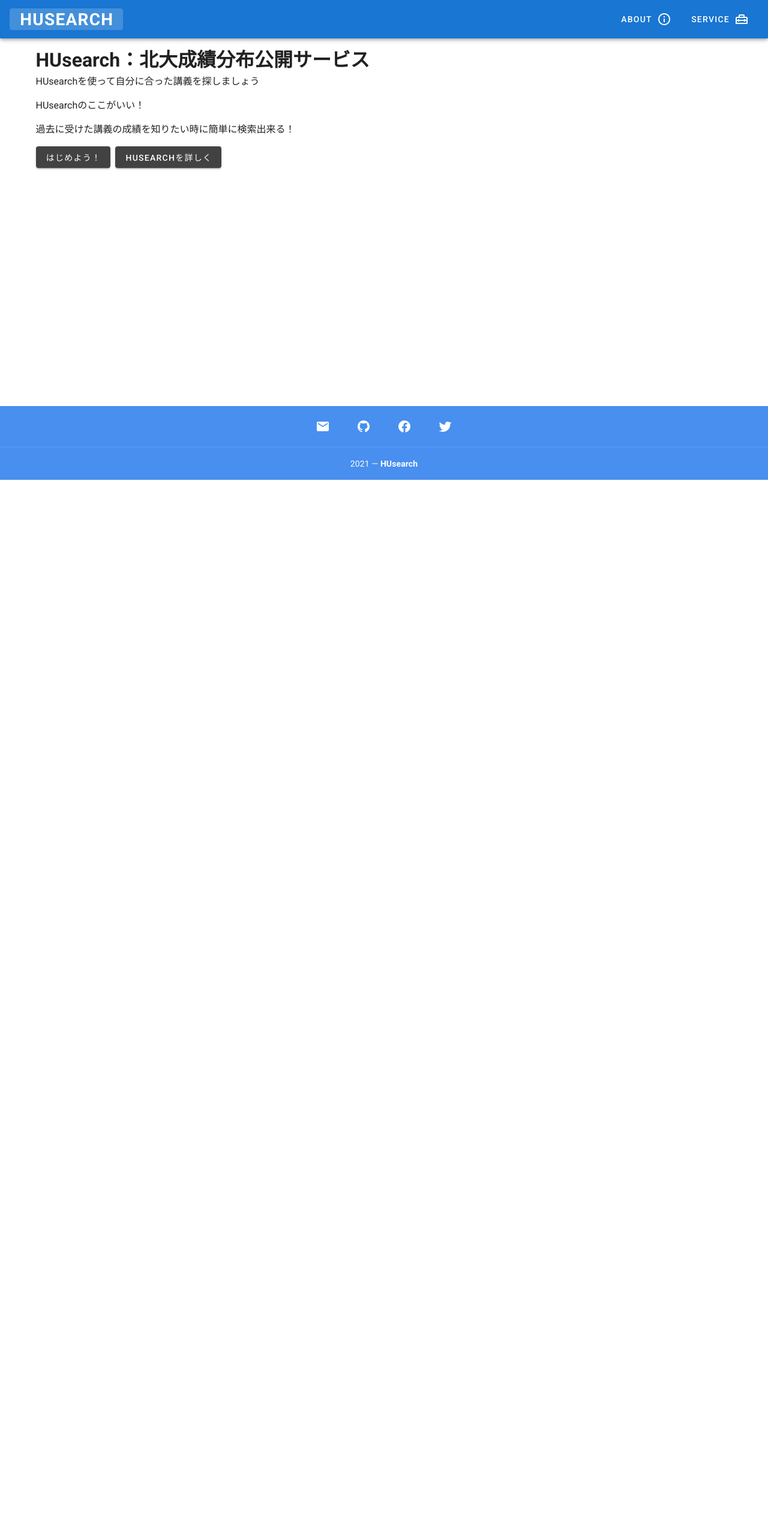
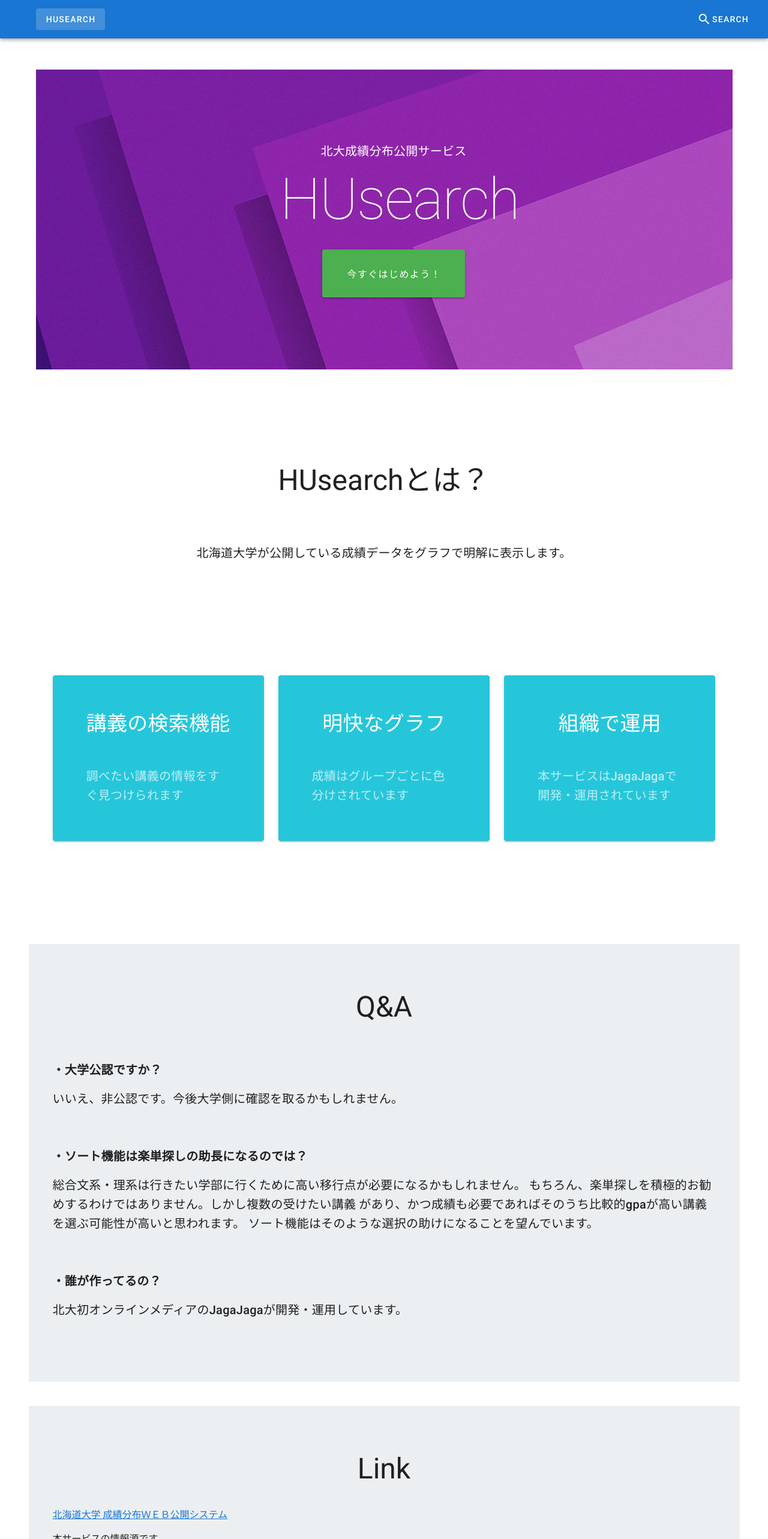
Before and after one commit to JagaJagaHU/iNAZO, a Vue app in the folder client/: page / in a window 1280 px wide. Shown: the top 2566 px of the page at 60% size. Before the commit the page ends 800 px from the top, so only its background shows below. Built offline with nearby package versions, Linux system fonts and the light colour scheme; what vue-head would draw is missing.

Commit message:
フロント基礎完成

```diff
--- a/client/src/App.vue
+++ b/client/src/App.vue
@@ -1,87 +1,32 @@
 <template>
 
     <v-app>
-        <v-app-bar
-        app
-        color="primary"
-        dark
-        absolute
-        >
-        <v-toolbar-title>
-            <v-btn to="/" text><h1>HUsearch</h1></v-btn>
-        </v-toolbar-title>
 
-        <v-spacer></v-spacer>
+        <Header></Header>
 
-        <v-toolbar-items>
-            <v-btn
-            to="/about"
-            text
-            >
-            <span class="mr-2">about</span>
-            <v-icon>mdi-information-outline</v-icon>
-            </v-btn>
-            <v-btn
-            to="/service"
-            text
-            >
-            <span class="mr-2">service</span>
-            <v-icon>mdi-toolbox-outline</v-icon>
-            </v-btn>
-        </v-toolbar-items>
-        </v-app-bar>
-
-        <v-main app>
+        <v-main class="my-10" app>
             <router-view/>
         </v-main>
 
-        <v-footer color="primary" padless dark app absolute>
-            <v-card
-                flat
-                tile
-                width="100%"
-                color="primary"
-                class="lighten-1 text-center"
-            >
-                <v-card-text>
-                <v-btn
-                    v-for="icon in icons"
-                    :key="icon"
-                    class="mx-4"
-                    icon
-                >
-                    <v-icon size="24px">
-                    {{ icon }}
-                    </v-icon>
-                </v-btn>
-                </v-card-text>
-
-                <v-divider></v-divider>
-
-                <v-card-text class="white--text">
-                {{ new Date().getFullYear() }} — <strong>HUsearch</strong>
-                </v-card-text>
-            </v-card>
-        </v-footer>
+        <Footer></Footer>
 
     </v-app>
 
 </template>
 
 <script>
+import Header from './components/Header.vue';
+import Footer from './components/Footer.vue';
 
 export default {
     name: 'App',
-
+    components: {
+        Header,
+        Footer,
+    },
     data: () => ({
         titleInner: 'ホーム',
         discriptionContent: '',
-        icons: [
-            'mdi-email',
-            'mdi-github',
-            'mdi-facebook',
-            'mdi-twitter',
-        ],
     }),
     head: {
         title() {
--- /dev/null
+++ b/client/src/components/Footer.vue
@@ -0,0 +1,48 @@
+<template>
+
+<v-footer color="primary" padless dark app absolute>
+    <v-card
+        flat
+        tile
+        width="100%"
+        color="primary"
+        class="lighten-1 text-center"
+    >
+        <v-card-text>
+        <v-btn
+            v-for="icon in icons"
+            :key="icon"
+            class="mx-4"
+            icon
+        >
+            <v-icon size="24px">
+            {{ icon }}
+            </v-icon>
+        </v-btn>
+        </v-card-text>
+
+        <v-divider></v-divider>
+
+        <v-card-text class="white--text">
+        {{ new Date().getFullYear() }} — <strong>HUsearch</strong>
+        </v-card-text>
+    </v-card>
+</v-footer>
+
+</template>
+
+<script>
+export default {
+    data() {
+        return {
+            icons: [
+                'mdi-email',
+                'mdi-github',
+                'mdi-facebook',
+                'mdi-twitter',
+            ],
+        }
+    }
+}
+
+</script>
--- /dev/null
+++ b/client/src/components/Header.vue
@@ -0,0 +1,85 @@
+<template>
+
+<v-app-bar
+app
+color="primary"
+dark
+absolute
+>
+    <v-container>
+
+    <!-- header -->
+    <v-row>
+        <v-col cols="5" sm="2">
+            <v-btn class="px-xs-0 px-xs-1"  to="/" text>HUsearch</v-btn>
+        </v-col>
+
+        <v-spacer></v-spacer>
+
+        <!-- PC用 -->
+        <v-col cols="1" class="d-none d-sm-flex">
+            <v-toolbar-items>
+                <v-btn
+                to="/search"
+                text
+                >
+                <v-icon>mdi-magnify</v-icon>
+                <span class="mr-2">search</span>
+                </v-btn>
+            </v-toolbar-items>
+        </v-col>
+
+        <!-- スマホ用 -->
+        <v-col class="d-sm-none" cols="3">
+
+        <v-menu offset-y>
+            <template v-slot:activator="{ on }">
+            <v-btn
+            class="mx-2"
+            dark
+            elevation="0"
+            color="primary"
+            v-on="on"
+            >
+            <v-icon dark>
+                mdi-format-list-bulleted-square
+            </v-icon>
+            </v-btn>
+            </template>
+
+            <v-list>
+                <v-subheader>Get help</v-subheader>
+
+                <v-list-item v-for="item in menuItems" :key="item.title" :to="item.link">
+                    <v-list-item-icon>
+                        <v-icon>{{ item.icon }}</v-icon>
+                    </v-list-item-icon>
+                    <v-list-item-content>
+                        <v-list-item-title>{{ item.title }}</v-list-item-title>
+                    </v-list-item-content>
+                </v-list-item>
+            </v-list>
+        </v-menu>
+
+        </v-col>
+    </v-row>
+
+    </v-container>
+
+</v-app-bar>
+
+</template>
+
+<script>
+
+export default {
+    data(){
+        return{
+            menuItems:[
+            {title:'Search', link:'/search', icon:'mdi-magnify'},
+            ]
+        }
+    }
+}
+
+</script>
--- a/client/src/router/index.js
+++ b/client/src/router/index.js
@@ -11,16 +11,16 @@
     meta: { title: 'ホーム', desc: 'ホームページ' },
   },
   {
-    path: '/about',
-    name: 'About',
-    component: () => import('../views/About.vue'),
-    meta: { title: 'About', desc: 'HUsearchについて' },
+    path: '/search',
+    name: 'Search',
+    component: () => import('../views/Search.vue'),
+    meta: { title: '成績分布検索システム', desc: '績分布検索システムを利用可能' },
   },
   {
-    path: '/service',
-    name: 'service',
-    component: () => import('../views/Service.vue'),
-    meta: { title: '成績分布検索システム', desc: '績分布検索システムを利用可能' },
+    path: '*',
+    name: '404',
+    component: () => import('../views/404.vue'),
+    meta: { title: 'このページは存在しません。', desc: '404 not found.' },
   }
 ]
 
--- /dev/null
+++ b/client/src/views/404.vue
@@ -0,0 +1,13 @@
+<template>
+
+<v-container>
+<v-row>
+<v-col>
+
+<p class="text-h1">404 not found</p>
+
+</v-col>
+</v-row>
+</v-container>
+
+</template>
--- a/client/src/views/About.vue
+++ /dev/null
@@ -1,8 +0,0 @@
-<template>
-  <v-container>
-    <h1>HUsearchとは</h1>
-    <p>~~~~~~~~~~</p>
-    <h1>JagaJagaとは</h1>
-    <p>~~~~~~~~~~</p>
-  </v-container>
-</template>
--- a/client/src/views/Index.vue
+++ b/client/src/views/Index.vue
@@ -1,10 +1,154 @@
 <template>
+
 <v-container>
-    <h1>HUsearch：北大成績分布公開サービス</h1>
-    <p>HUsearchを使って自分に合った講義を探しましょう</p>
-    <p>HUsearchのここがいい！</p>
-    <p>過去に受けた講義の成績を知りたい時に簡単に検索出来る！</p>
-    <v-btn class="mr-2" color="secondary" elevation="2" to="/service">はじめよう！</v-btn>
-    <v-btn class="mr-2" color="secondary" elevation="2" to="/about">Husearchを詳しく</v-btn>
+
+<!-- top -->
+<v-row>
+<v-col>
+    <v-parallax
+        class="mb-5 mb-sm-10"
+        src="@/assets/title-background.jpg"
+        :height="height"
+    >
+    <v-row class="ml-sm-5" align="center" justify="center">
+    <v-col class="text-center" cols="12">
+        <p class="text-h6">北大成績分布公開サービス</p>
+        <p class="text-h3 text-sm-h1 ml-sm-5 font-weight-thin mb-4">HUsearch</p>
+        <v-btn
+            class="px-sm-10 py-sm-10 mt-5"
+            x-large
+            color="success"
+            dark
+            to="/search"
+        >
+            今すぐはじめよう！
+        </v-btn>
+    </v-col>
+    </v-row>
+
+    </v-parallax>
+
+    <p class="text-h4 text-sm-h3 text-center" style="margin: 10rem 0rem 5rem">HUsearchとは？</p>
+    <p class="text-h6 text-center">北海道大学が公開している成績データをグラフで明解に表示します。</p>
+
+</v-col>
+</v-row>
+
+<!-- cards -->
+<v-row style="margin: 10rem 1rem">
+<v-col cols="12" sm="4">
+    <v-card
+    class="px-10 py-10"
+    color="#26c6da"
+    dark>
+    <p class="text-center text-h4 py-5">講義の検索機能</p>
+    <v-card-subtitle class="text-h6 pb-5">
+            調べたい講義の情報をすぐ見つけられます<br>
+    </v-card-subtitle>
+    </v-card>
+</v-col>
+
+<v-col cols="12" sm="4">
+    <v-card
+    class="px-10 py-10"
+    color="#26c6da"
+    dark>
+    <p class="text-center text-h4 py-5">明快なグラフ</p>
+    <v-card-subtitle class="text-h6 pb-5">
+            成績はグループごとに色分けされています<br>
+    </v-card-subtitle>
+    </v-card>
+</v-col>
+
+<v-col cols="12" sm="4">
+    <v-card
+    class="px-10 py-10"
+    color="#26c6da"
+    dark>
+    <p class="text-center text-h4 py-5">組織で運用</p>
+    <v-card-subtitle class="text-h6 pb-5">
+            本サービスはJagaJagaで開発・運用されています<br>
+    </v-card-subtitle>
+    </v-card>
+</v-col>
+</v-row>
+
+<!-- Q&A -->
+<v-row class="my-10">
+<v-col class="px-10 py-10" style="background-color: #ECEFF1">
+
+    <p class="text-h3 text-center my-10">Q&A</p>
+
+    <div class="my-16">
+    <p class="text-h6 font-weight-bold">・大学公認ですか？</p>
+    <p class="text-h6">いいえ、非公認です。今後大学側に確認を取るかもしれません。</p>
+    </div>
+
+    <div class="my-16">
+    <p class="text-h6 font-weight-bold">・ソート機能は楽単探しの助長になるのでは？</p>
+    <p class="text-h6">
+    総合文系・理系は行きたい学部に行くために高い移行点が必要になるかもしれません。
+    もちろん、楽単探しを積極的お勧めするわけではありません。しかし複数の受けたい講義
+    があり、かつ成績も必要であればそのうち比較的gpaが高い講義を選ぶ可能性が高いと思われます。
+    ソート機能はそのような選択の助けになることを望んでいます。
+    </p>
+    </div>
+
+    <div class="my-16">
+    <p class="text-h6 font-weight-bold">・誰が作ってるの？</p>
+    <p class="text-h6">
+    北大初オンラインメディアのJagaJagaが開発・運用しています。
+    </p>
+    </div>
+
+</v-col>
+</v-row>
+
+<!-- link -->
+<v-row class="my-10">
+<v-col class="px-10 py-10" style="background-color: #ECEFF1">
+
+    <p class="text-h3 text-center my-10">Link</p>
+    <p>
+    <a href="http://educate.academic.hokudai.ac.jp/seiseki/GradeDistSerch.aspx">
+    北海道大学 成績分布ＷＥＢ公開システム
+    </a>
+    </p>
+    <p>本サービスの情報源です。</p>
+    <p>
+    <a href="http://hu-jagajaga.com/">JagaJaga</a>
+    </p>
+    <p>JagaJagaのホームページです。</p>
+</v-col>
+</v-row>
+
 </v-container>
+
 </template>
+
+<script>
+
+export default {
+    computed: {
+        height () {
+            switch (this.$vuetify.breakpoint.name) {
+                case 'xs': return 220;
+                case 'sm': return 400;
+                case 'md': return 400;
+                case 'lg': return 500;
+                case 'xl': return 500;
+            }
+            return 0;
+        },
+    },
+}
+
+</script>
+
+<style>
+
+.button {
+  text-align: center;
+}
+
+</style>
```
Also changed, not shown: client/src/views/Search.vue (renamed from client/src/views/Service.vue, +62 -18 lines), client/src/assets/title-background.jpg (added).
